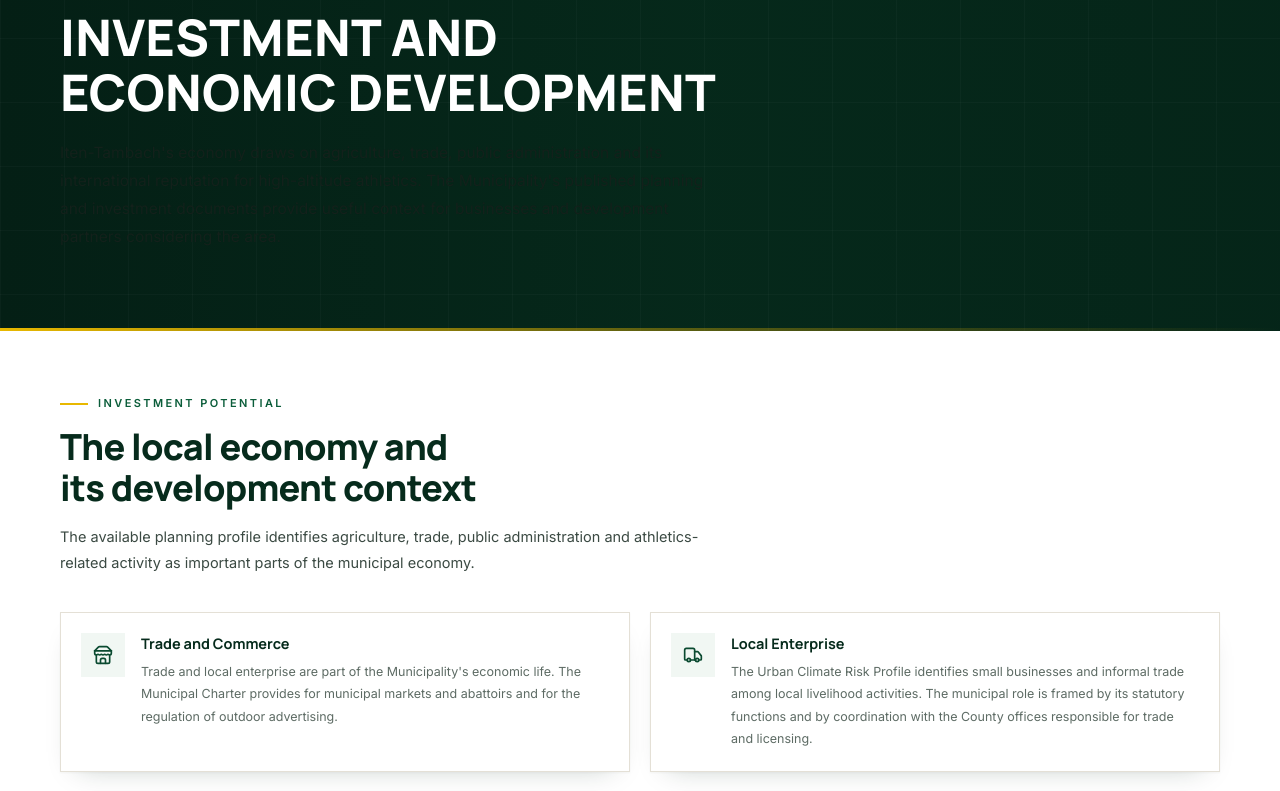
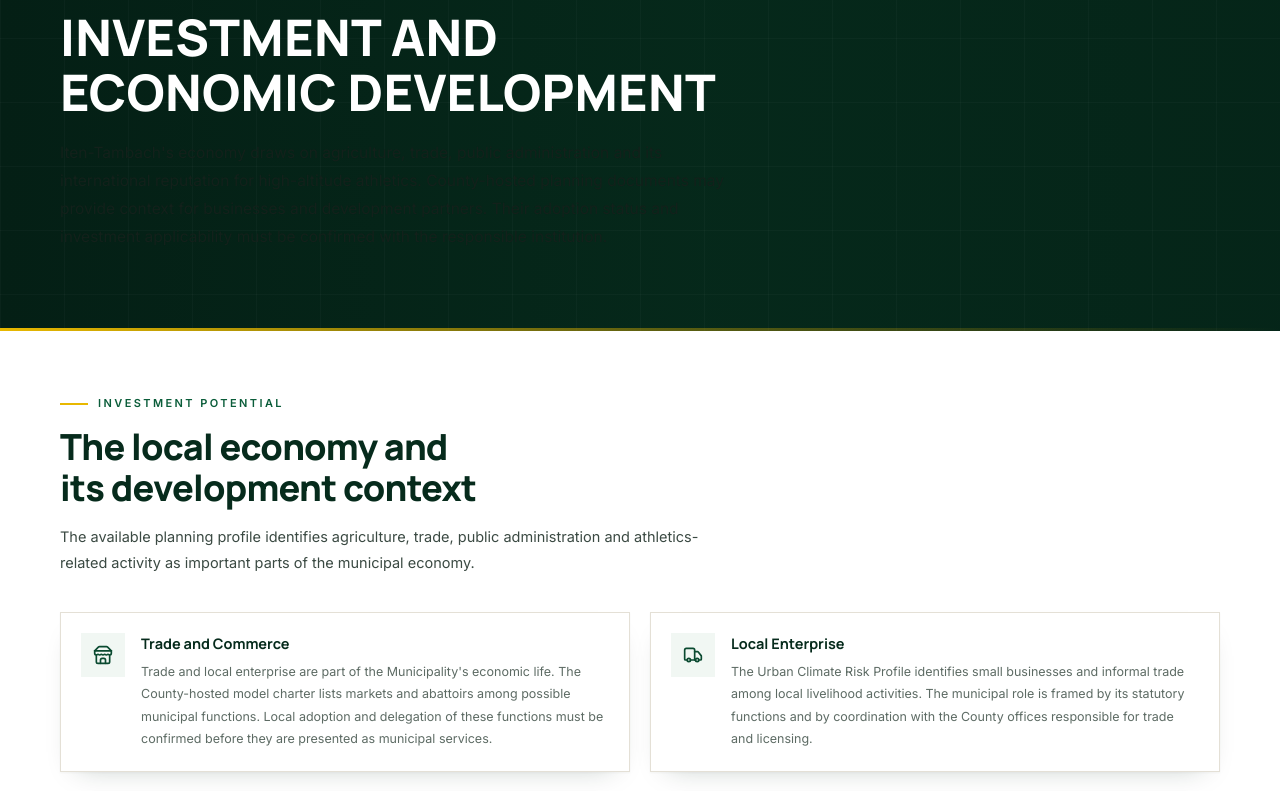
Before and after one commit to kikie254/municp, a Next.js app: page /investment in a window 1280 px wide. Shown: the part 380-1171 px from the top of the page. Built offline with nearby package versions, Linux system fonts and the light colour scheme; no server answers.

Commit message:
Qualify investment service claims based on the model charter

```diff
--- a/app/investment/page.tsx
+++ b/app/investment/page.tsx
@@ -17,7 +17,7 @@ const pillars = [
   {
     icon: Store,
     title: "Trade and Commerce",
-    text: "Trade and local enterprise are part of the Municipality's economic life. The Municipal Charter provides for municipal markets and abattoirs and for the regulation of outdoor advertising.",
+    text: "Trade and local enterprise are part of the Municipality's economic life. The County-hosted model charter lists markets and abattoirs among possible municipal functions. Local adoption and delegation of these functions must be confirmed before they are presented as municipal services.",
   },
   {
     icon: Truck,
@@ -41,7 +41,7 @@ export default function InvestmentPage() {
     <>
       <PageHero
         title="Investment and Economic Development"
-        intro="Iten-Tambach's economy draws on agriculture, trade, public administration and its international reputation for high-altitude athletics. The Municipality's published planning and investment documents provide useful context for businesses and development partners considering the area."
+        intro="Iten-Tambach's economy draws on agriculture, trade, public administration and its international reputation for high-altitude athletics. County-hosted planning documents may provide context for businesses and development partners. Their adoption status and investment applicability must be confirmed with the responsible institution."
         image="/images/highlands.jpg"
         imageAlt="Highland farmland and settlement in Elgeyo Marakwet County"
         eyebrow="Economic Development"
```
